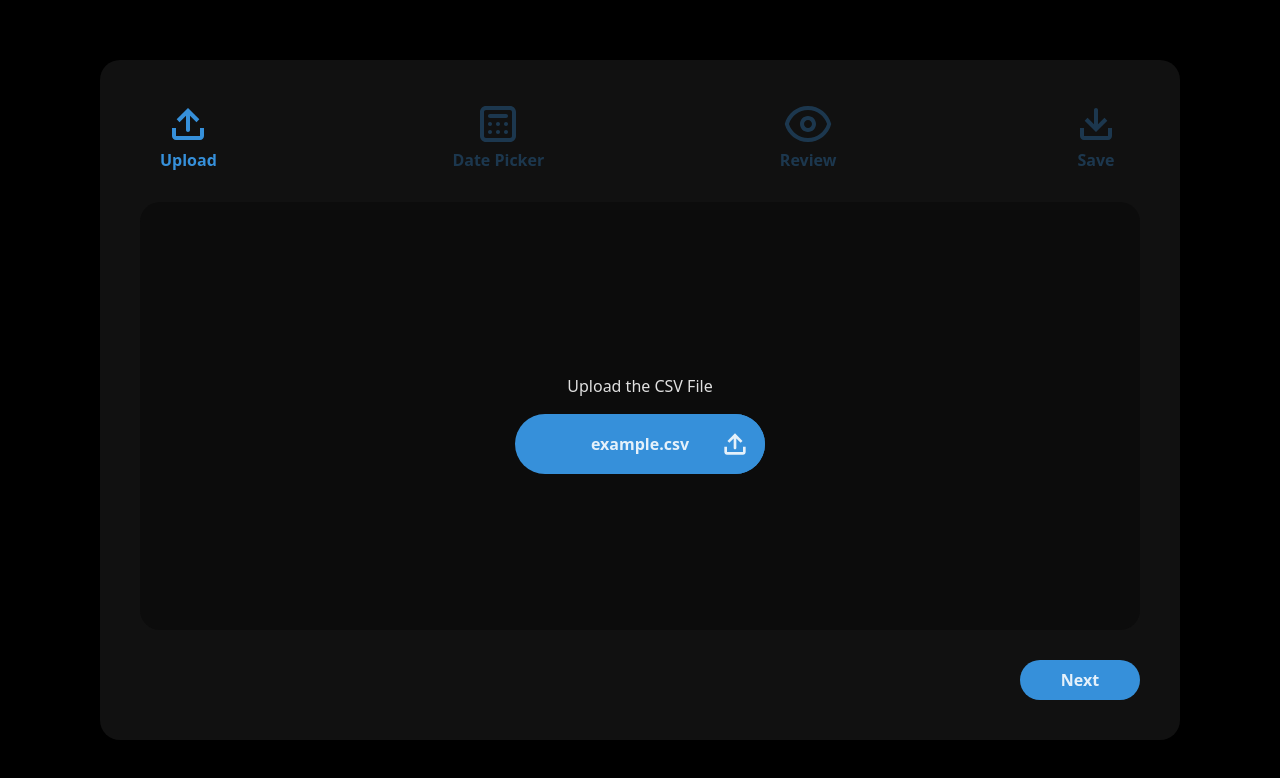
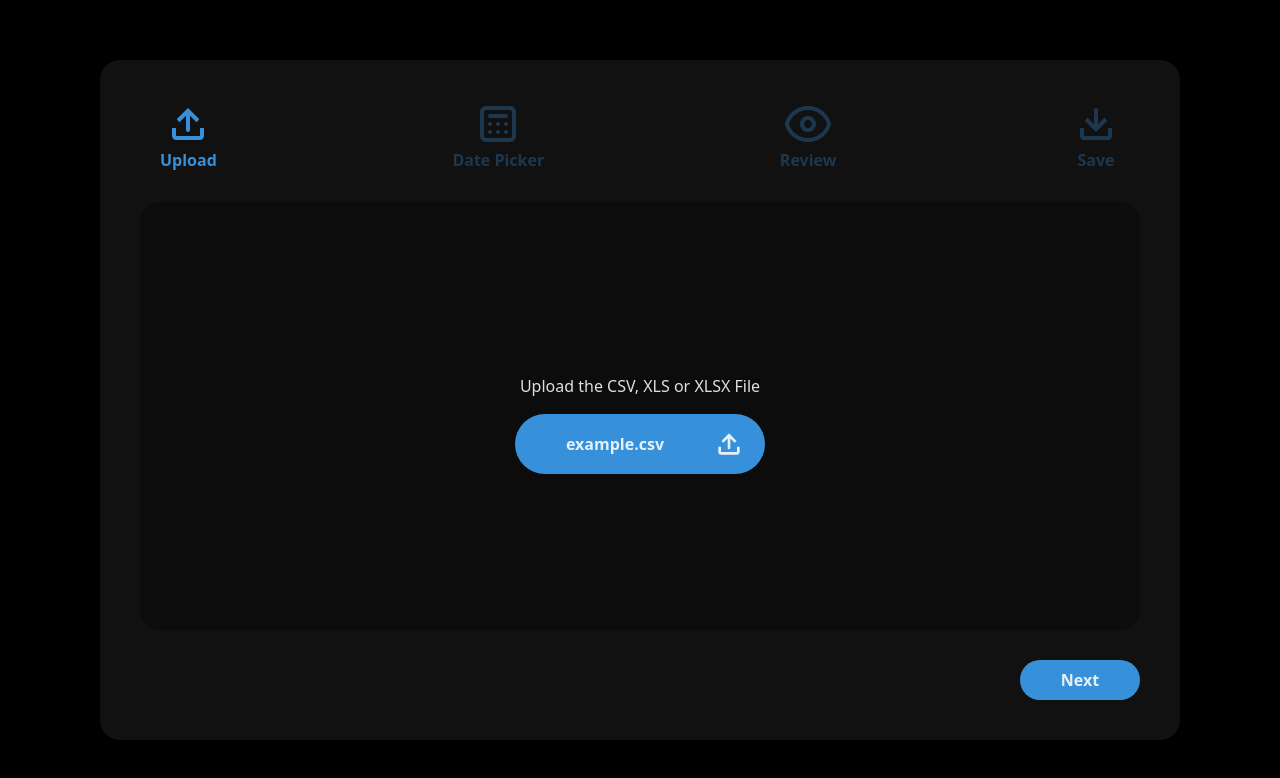
Before and after one commit to lukerichter/tagap-v3, a React (Vite) app: page / in a window 1280 px wide. Shown: the top 778 px of the page. Built offline with nearby package versions, Linux system fonts and the light colour scheme.

Commit message:
refactor: removing useless div

```diff
--- a/src/components/Content/UploadContent/UploadContent.css
+++ b/src/components/Content/UploadContent/UploadContent.css
@@ -8,29 +8,24 @@
     position: relative;
 }
 
-.file-selector .file-selector-icon-box {
+.file-selector svg {
     height: 100%;
-    aspect-ratio: 1;
-    width: auto;
     position: absolute;
-    right: 0;
+    right: 20px;
     top: 0;
-    display: flex;
-    align-items: center;
-    justify-content: center;
-    background-color: var(--active-color);
-}
-
-.file-selector svg {
     font-size: 2em;
 }
 
 .file-selector p {
     font-size: 1em;
     margin: 0;
-    padding: 0 20px;
     line-height: 60px;
     font-weight: bold;
+    position: absolute;
+    left: 20px;
+    top: 0;
+    overflow: hidden;
+    width: 160px;
 }
 
 input {
--- a/src/components/Content/UploadContent/UploadContent.jsx
+++ b/src/components/Content/UploadContent/UploadContent.jsx
@@ -10,21 +10,21 @@ function UploadContent({ upload }) {
         const file = event.target.files[0];
         if (file) {
             upload(file)
+
         }
     };
 
     return (
         <>
-            <p>Upload the CSV File</p>
+            <p>Upload the CSV, XLS or XLSX File</p>
 
             <button
                 className='button file-selector'
                 onClick={() => fileInputRef.current.click()}
             >
                 <p>example.csv</p>
-                <div className="file-selector-icon-box">
-                    <CgSoftwareUpload />
-                </div>
+                <CgSoftwareUpload />
+
             </button>
 
             <input
```
